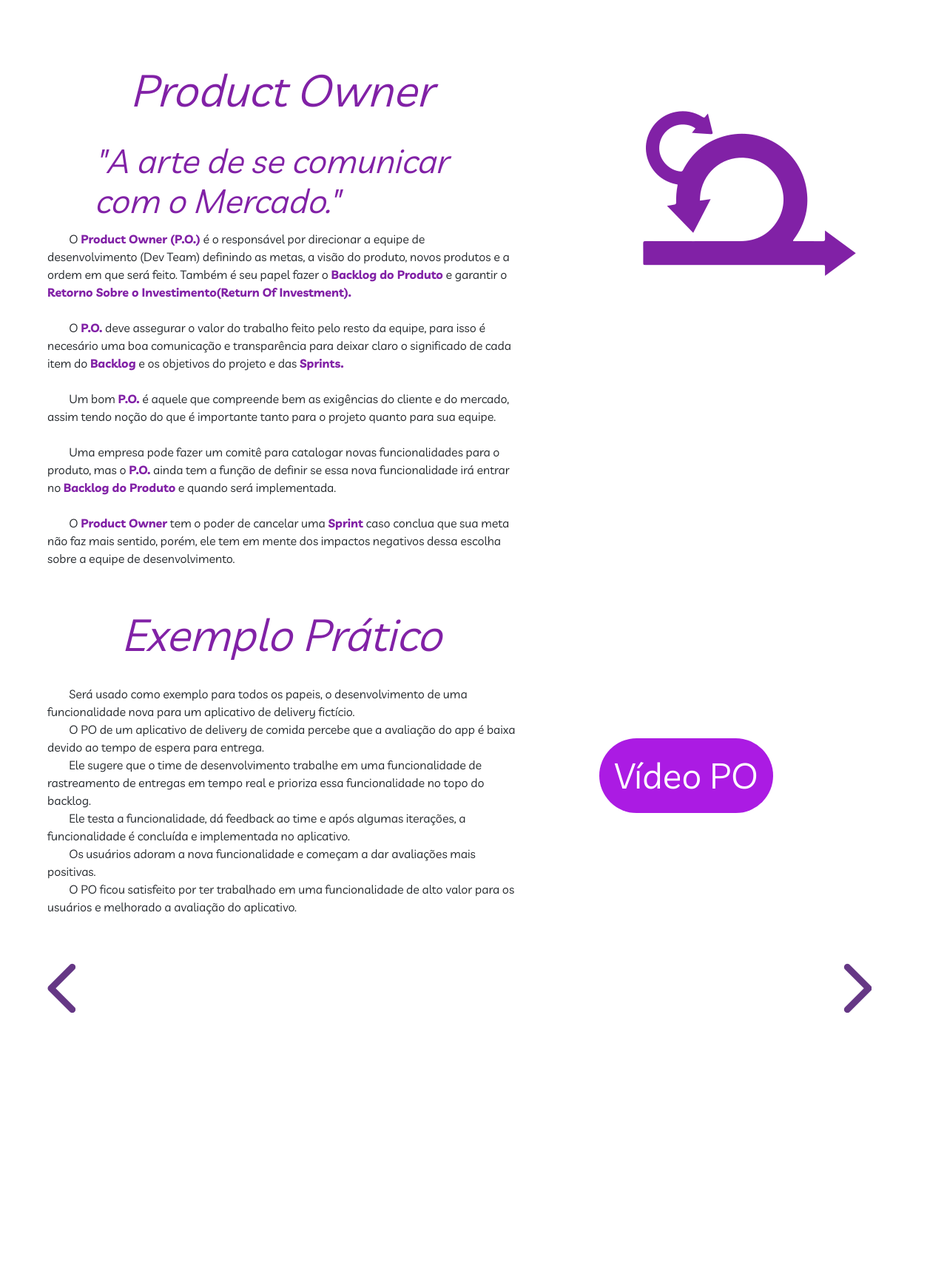
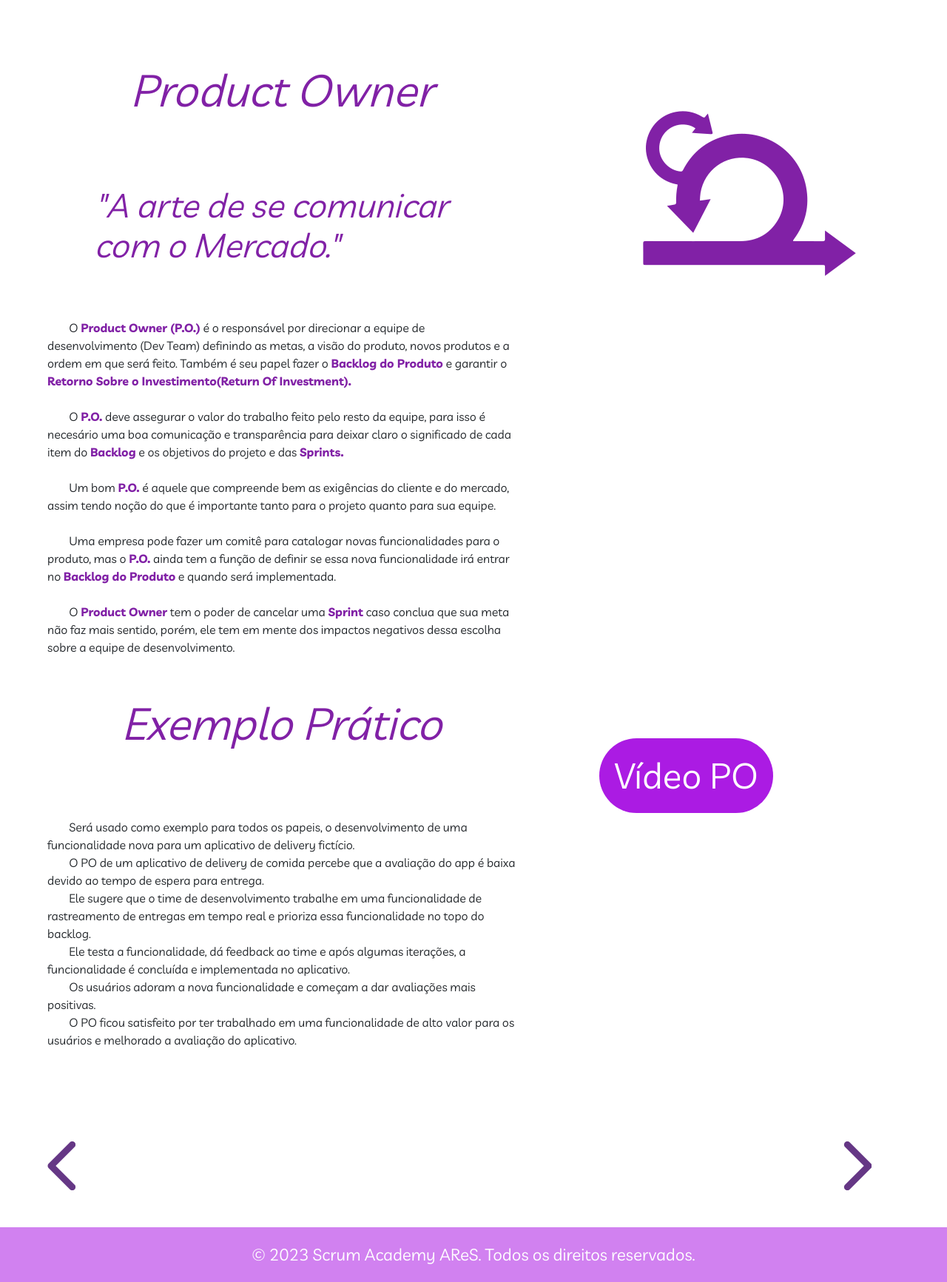
Before and after one commit to Sandro-Pimentel/AReS, a Flask app: page /po in a window 1280 px wide. Shown: the part 413-2146 px from the top of the page at 74% size. Before the commit the page ends 1782 px from the top, so only its background shows below. Run offline with Flask 3, Linux system fonts and the light colour scheme.

Commit message:
finalização do footer com bootstrap

```diff
--- a/Code/static/styles/style.css
+++ b/Code/static/styles/style.css
@@ -413,3 +413,8 @@ td, th{
     font-size: 250% !important;
     color: #FFFFFF !important;
 }
+
+.footer_txt{
+    color: #FFFFFF;
+    font-size: 140%;
+}
--- a/Code/templates/base.html
+++ b/Code/templates/base.html
@@ -44,8 +44,48 @@
             </div>
         </div>
     </header>
+
+
+
+
 {% block navbar %}
 {% endblock %}
+
+</div>
+<style>
+    html, body {
+      height: 100%;
+      margin: 0;
+      padding: 0;
+    }
+
+    .wrapper {
+      position: relative;
+    }
+
+    .content {
+      padding-bottom: 60px; /* Altura do footer */
+    }
+
+    .footer {
+      background-color: #D181F0;
+      padding: 20px;
+      text-align: center;
+      position: absolute;
+      bottom: 0;
+      width: 100%;}
+
+
+
+</style>
+<body>
+        <div class="wrapper">
+            <footer class="footer">
+            <div class="container">
+              <span class="footer_txt">© 2023 Scrum Academy AReS. Todos os direitos reservados.</span>
+            </footer>
+        </div>
+
     <script>
         const toggleButton = document.getElementById('sidebar-toggle');
         const sideBar = document.getElementById('sidebar');
--- a/Code/templates/definicoes.html
+++ b/Code/templates/definicoes.html
@@ -65,5 +65,5 @@
         </div>
     </div>
 
-</div>
+
 {% endblock %}
```
